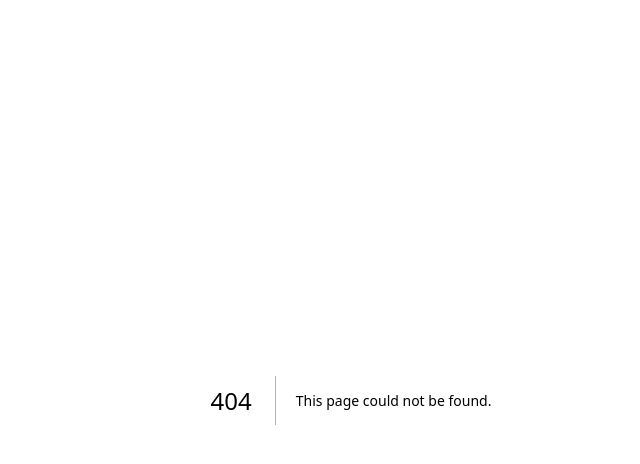
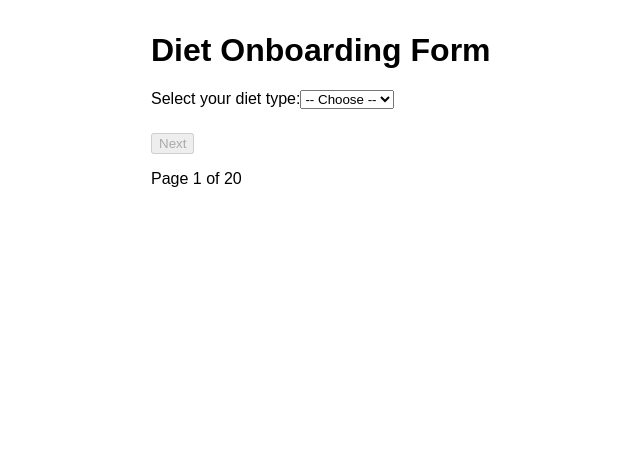
Before and after one commit to sinamrt/mvp, a Next.js app: page /diet-form in a window 1280 px wide. Before the commit this address had no page. Shown: the top 464 px of the page, without its empty margins (289-929 px from the left). Built offline with nearby package versions, Linux system fonts and the light colour scheme.

Commit message:
designing placeholders for form questions Please enter the commit message for your changes. Lines starting

```diff
--- /dev/null
+++ b/pages/diet-form.tsx
@@ -0,0 +1,125 @@
+import { useState, useEffect } from "react";
+import { useRouter } from "next/router";
+
+const DIET_TYPES = ["vegan", "vegetarian", "omnivore", "4FED"] as const;
+
+type DietType = typeof DIET_TYPES[number];
+
+type FormData = {
+  dietType?: DietType;
+  answers: string[];
+};
+
+const TOTAL_PAGES = 20;
+
+function getInitialFormData(): FormData {
+  if (typeof window !== "undefined") {
+    const saved = localStorage.getItem("dietFormData");
+    if (saved) return JSON.parse(saved);
+  }
+  return { dietType: undefined, answers: Array(TOTAL_PAGES - 1).fill("") };
+}
+
+export default function DietForm() {
+  const [page, setPage] = useState(0);
+  const [formData, setFormData] = useState<FormData>(getInitialFormData());
+  const router = useRouter();
+
+  useEffect(() => {
+    localStorage.setItem("dietFormData", JSON.stringify(formData));
+  }, [formData]);
+
+  const handleNext = () => {
+    if (page < TOTAL_PAGES - 1) setPage(page + 1);
+  };
+  const handleBack = () => {
+    if (page > 0) setPage(page - 1);
+  };
+
+  const handleDietTypeChange = (e: React.ChangeEvent<HTMLSelectElement>) => {
+    setFormData({ ...formData, dietType: e.target.value as DietType });
+  };
+
+  const handleAnswerChange = (e: React.ChangeEvent<HTMLInputElement>) => {
+    const newAnswers = [...formData.answers];
+    newAnswers[page - 1] = e.target.value;
+    setFormData({ ...formData, answers: newAnswers });
+  };
+
+  const handleSubmit = (e: React.FormEvent) => {
+    e.preventDefault();
+    localStorage.setItem("formCompleted", "true");
+    localStorage.removeItem("dietFormData");
+    router.push("/"); // Redirect to main app
+  };
+
+  // Placeholder questions, can be replaced with real ones
+  const getQuestion = (idx: number) => {
+    if (formData.dietType === "vegan") return `Vegan Question ${idx + 1}`;
+    if (formData.dietType === "vegetarian") return `Vegetarian Question ${idx + 1}`;
+    if (formData.dietType === "omnivore") return `Omnivore Question ${idx + 1}`;
+    if (formData.dietType === "4FED") return `4FED Question ${idx + 1}`;
+    return `Question ${idx + 1}`;
+  };
+
+  return (
+    <div style={{ maxWidth: 400, margin: "2rem auto", fontFamily: "sans-serif" }}>
+      <h1>Diet Onboarding Form</h1>
+      <form onSubmit={handleSubmit}>
+        {page === 0 ? (
+          <div>
+            <label>
+              Select your diet type:
+              <select value={formData.dietType || ""} onChange={handleDietTypeChange} required>
+                <option value="" disabled>
+                  -- Choose --
+                </option>
+                {DIET_TYPES.map((type) => (
+                  <option key={type} value={type}>
+                    {type.charAt(0).toUpperCase() + type.slice(1)}
+                  </option>
+                ))}
+              </select>
+            </label>
+          </div>
+        ) : (
+          <div>
+            <label>
+              {getQuestion(page - 1)}
+              <input
+                type="text"
+                value={formData.answers[page - 1] || ""}
+                onChange={handleAnswerChange}
+                required
+              />
+            </label>
+          </div>
+        )}
+        <div style={{ marginTop: 24 }}>
+          {page > 0 && (
+            <button type="button" onClick={handleBack} style={{ marginRight: 8 }}>
+              Back
+            </button>
+          )}
+          {page < TOTAL_PAGES - 1 && (
+            <button
+              type="button"
+              onClick={handleNext}
+              disabled={page === 0 ? !formData.dietType : !formData.answers[page - 1]}
+            >
+              Next
+            </button>
+          )}
+          {page === TOTAL_PAGES - 1 && (
+            <button type="submit" disabled={!formData.answers[page - 1]}>
+              Submit
+            </button>
+          )}
+        </div>
+        <div style={{ marginTop: 16 }}>
+          Page {page + 1} of {TOTAL_PAGES}
+        </div>
+      </form>
+    </div>
+  );
+}
```
